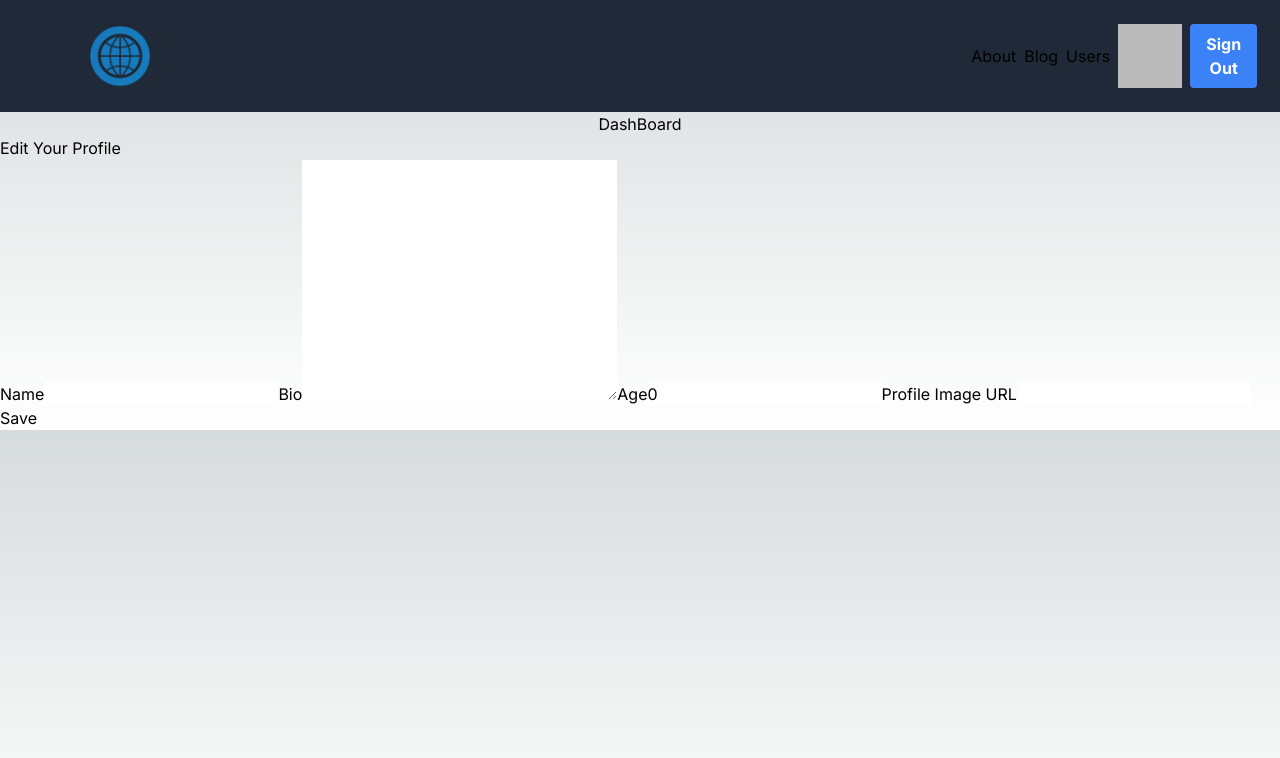
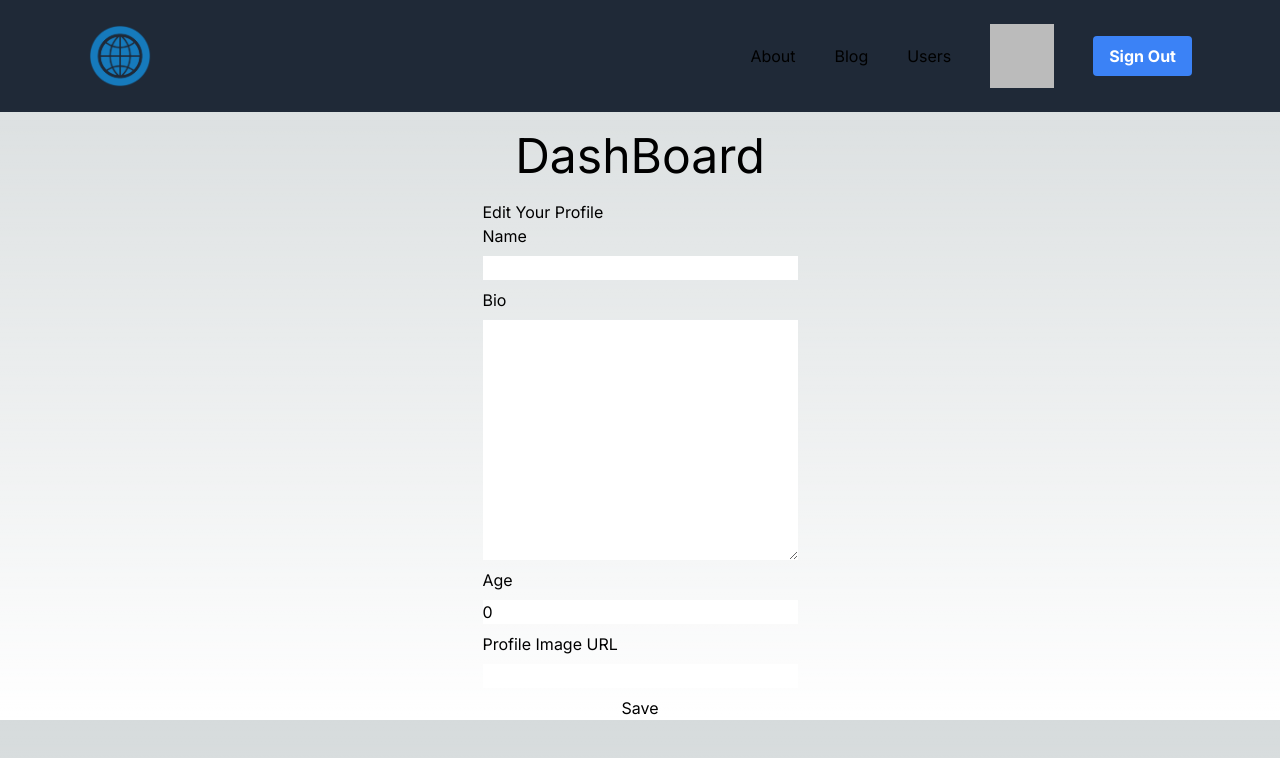
Before and after one commit to Aa-thomas/nextjs13-fireship, a Next.js app: page /dashboard in a window 1280 px wide. Shown: the top 758 px of the page. Built offline with nearby package versions, Linux system fonts and the light colour scheme; no server answers; the database is empty; sample sign-in values are in the browser's storage.

Commit message:
add google auth

```diff
--- a/next.config.js
+++ b/next.config.js
@@ -17,6 +17,12 @@ const nextConfig = {
 				port: '',
 				pathname: '/6.x/**',
 			},
+			{
+				protocol: 'https',
+				hostname: 'lh3.googleusercontent.com',
+				port: '',
+				pathname: '/a/**',
+			},
 		],
 	},
 };
--- a/package.json
+++ b/package.json
@@ -32,5 +32,4 @@
   },
   "devDependencies": {
     "prisma": "^5.0.0"
-  }
-}
+  }}
--- a/src/app/api/auth/[...nextauth]/route.ts
+++ b/src/app/api/auth/[...nextauth]/route.ts
@@ -1,6 +1,7 @@
 import NextAuth from 'next-auth/next';
 import type { NextAuthOptions } from 'next-auth';
 import GithubProvider from 'next-auth/providers/github';
+import GoogleProvider from 'next-auth/providers/google';
 import { PrismaAdapter } from '@next-auth/prisma-adapter';
 import { prisma } from '../../../../../lib/prisma';
 
@@ -11,6 +12,10 @@ export const authOptions: NextAuthOptions = {
 			clientId: process.env.GITHUB_ID!,
 			clientSecret: process.env.GITHUB_SECRET!,
 		}),
+		GoogleProvider({
+			clientId: process.env.GOOGLE_ID!,
+			clientSecret: process.env.GOOGLE_SECRET!,
+		}),
 	],
 };
 
--- /dev/null
+++ b/src/app/api/user/route.ts
@@ -0,0 +1,19 @@
+import { getServerSession } from 'next-auth';
+import { authOptions } from '../auth/[...nextauth]/route';
+import { prisma } from '../../../../lib/prisma';
+import { NextResponse } from 'next/server';
+
+export const PUT = async (req: Request) => {
+	const session = await getServerSession(authOptions);
+	const currentUserEmail = session?.user?.email!;
+
+	const data = await req.json();
+	data.age = Number(data.age);
+
+	const user = await prisma.user.update({
+		where: { email: currentUserEmail },
+		data,
+	});
+
+	return NextResponse.json(user);
+};
--- a/src/app/dashboard/ProfileForm.tsx
+++ b/src/app/dashboard/ProfileForm.tsx
@@ -1,17 +1,13 @@
 'use client';
 
-import { StaticImageData } from 'next/image';
+import { User } from '@prisma/client';
+import { FC, FunctionComponent } from 'react';
 
-type UserProfileProps = {
-	user: {
-		name: string;
-		bio: string;
-		age: number;
-		image: string;
-	};
+type ProfileFormProps = {
+	user: User | null;
 };
 
-const ProfileForm = ({ user }: UserProfileProps) => {
+const ProfileForm = ({ user }: ProfileFormProps) => {
 	const updateUser = async (e: React.FormEvent<HTMLFormElement>) => {
 		e.preventDefault();
 		const formData = new FormData(e.currentTarget);
@@ -34,19 +30,35 @@ const ProfileForm = ({ user }: UserProfileProps) => {
 	return (
 		<div>
 			<h2>Edit Your Profile</h2>
-			<form onSubmit={updateUser}>
+			<form onSubmit={updateUser} className="flex flex-col gap-2">
 				<label htmlFor="name">Name</label>
-				<input type="text" name="name" defaultValue={user?.name ?? ''} />
+				<input
+					className="text-black"
+					type="text"
+					name="name"
+					defaultValue={user?.name ?? ''}
+				/>
 				<label htmlFor="bio">Bio</label>
 				<textarea
+					className="text-black"
 					name="bio"
 					cols={30}
 					rows={10}
 					defaultValue={user?.bio ?? ''}></textarea>
 				<label htmlFor="age">Age</label>
-				<input type="text" name="age" defaultValue={user?.age ?? 0} />
+				<input
+					className="text-black"
+					type="text"
+					name="age"
+					defaultValue={user?.age ?? 0}
+				/>
 				<label htmlFor="image">Profile Image URL</label>
-				<input type="text" name="image" defaultValue={user?.image ?? ''} />
+				<input
+					className="text-black"
+					type="text"
+					name="image"
+					defaultValue={user?.image ?? ''}
+				/>
 
 				<button type="submit">Save</button>
 			</form>
--- a/src/app/dashboard/page.tsx
+++ b/src/app/dashboard/page.tsx
@@ -9,13 +9,15 @@ const Dashboard = async () => {
 	if (!session) redirect('/api/auth/signin');
 
 	const currentUserEmail = session?.user?.email!;
+	console.log('currentUserEmail', currentUserEmail);
 	const user = await prisma.user.findUnique({
 		where: { email: currentUserEmail },
 	});
+
 	return (
 		<div className="flex flex-col justify-center items-center">
-			<h1>DashBoard</h1>
-			<ProfileForm />
+			<h1 className="text-5xl mx-5 my-5">DashBoard</h1>
+			<ProfileForm user={user} />
 		</div>
 	);
 };
--- /dev/null
+++ b/src/app/script.ts
@@ -0,0 +1,12 @@
+import { prisma } from '../../lib/prisma';
+
+() => {
+	prisma.user.update({
+		where: {
+			name: 'Aaron Thomas',
+		},
+		data: {
+			email: 'testtest01@gmail.com',
+		},
+	});
+};
--- a/src/app/users/[id]/page.tsx
+++ b/src/app/users/[id]/page.tsx
@@ -28,19 +28,21 @@ const UserProfile = async ({ params }: Props) => {
 	const { name, bio, image } = user ?? {};
 
 	return (
-		<div>
+		<div className="flex flex-col items-center gap-5 ">
 			{' '}
 			<h1>{name}</h1>
-			<div className="relative block h-48 w-48">
+			{/* <div > */}
 			<Image
 				src={
 					image ??
 					`https://api.dicebear.com/6.x/initials/svg?seed=${name}&radius=50`
 				}
 				alt={`Avatar for ${name}`}
-					fill
+				width={1000}
+				height={1000}
+				className="relative block h-36 w-36"
 			/>
-			</div>{' '}
+			{/* </div>{' '} */}
 			<h3>Bio</h3>
 			<p>{bio}</p>
 		</div>
--- a/src/app/users/page.tsx
+++ b/src/app/users/page.tsx
@@ -5,11 +5,11 @@ import UserCard from '@/components/UserCard/UserCard';
 const Users = async () => {
 	const users = await prisma.user.findMany();
 	return (
-		<div>
+		<main className="flex flex-wrap flex-col sm:flex-row ">
 			{users.map((user) => {
 				return <UserCard key={user.id} {...user} />;
 			})}
-		</div>
+		</main>
 	);
 };
 
--- a/src/components/NavBar/NavBar.tsx
+++ b/src/components/NavBar/NavBar.tsx
@@ -11,7 +11,7 @@ export const NavBar = () => {
 				<Link href="/" className="relative h-16 w-16">
 					<Image src={logo} alt="Logo" />
 				</Link>
-				<ul className="flex items-center justify-between w-[20%] gap-2">
+				<ul className="flex items-center justify-between w-[40%] gap-2">
 					<li>
 						<Link href="/about">About</Link>
 					</li>
--- a/src/components/UserCard/UserCard.tsx
+++ b/src/components/UserCard/UserCard.tsx
@@ -10,7 +10,7 @@ type Props = {
 
 const UserCard = ({ id, name, age, image }: Props) => {
 	return (
-		<div className="bg-gray-700 p-2 w-48 rounded-xl mx-2 my-2 flex flex-col items-center">
+		<div className="bg-gray-700 p-2 rounded-xl mx-2 my-2 flex flex-col items-center flex-1 basis-1/5">
 			<div className="relative h-16 w-16">
 				<Image
 					src={
--- a/tsconfig.json
+++ b/tsconfig.json
@@ -23,6 +23,6 @@
       "@/*": ["./src/*"]
     }
   },
-  "include": ["next-env.d.ts", "**/*.ts", "**/*.tsx", ".next/types/**/*.ts"],
+  "include": ["next-env.d.ts", "**/*.ts", "**/*.tsx", ".next/types/**/*.ts", "src/app/api/auth/[...nextauth]/appleScript.mjs"],
   "exclude": ["node_modules"]
 }
```
Lines whose indentation alone changed are shown as unchanged.
